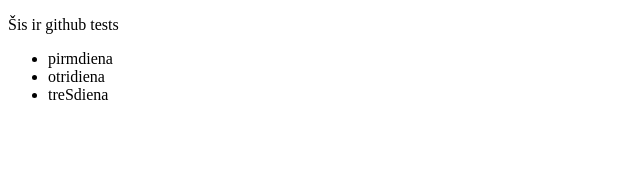
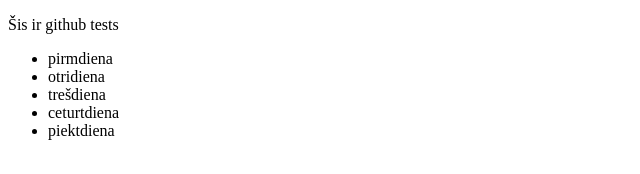
Before and after one commit to alliiisee/testing1710, a plain HTML site: page index.html in a window 1280 px wide. Shown: the whole page, without its empty margins (0-640 px from the left). Drawn offline with Linux system fonts and the light colour scheme.

Commit message:
pabeidzu dienu sarakstu un pievienoju virsrakstu

```diff
--- a/index.html
+++ b/index.html
@@ -11,7 +11,9 @@
         <ul>
             <li>pirmdiena</li>
             <li>otridiena</li>
-            <li>treSdiena</li>
+            <li>trešdiena</li>
+            <li>ceturtdiena</li>
+            <li>piektdiena</li>
         </ul>
     </div>
 </body>
```
